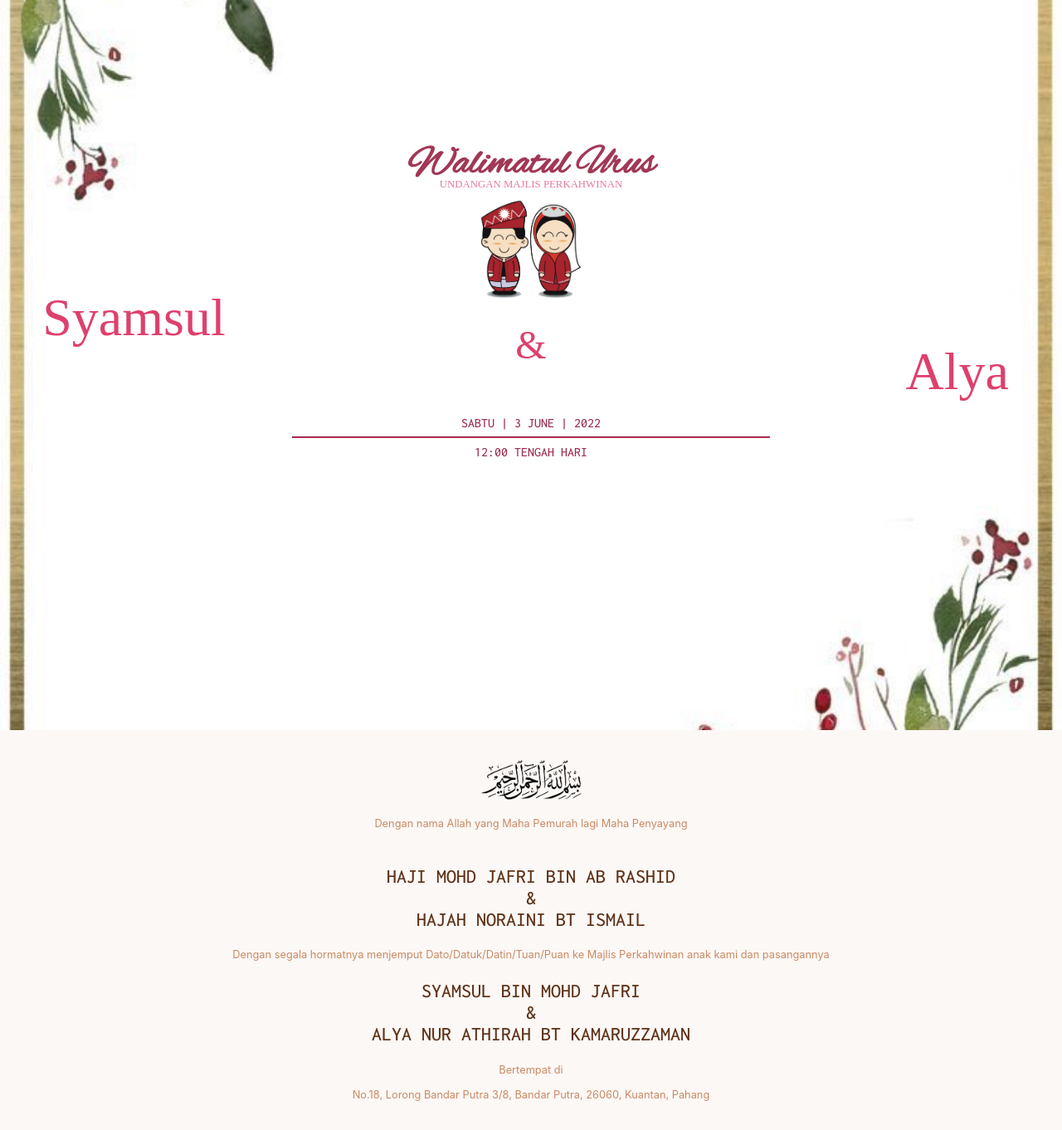
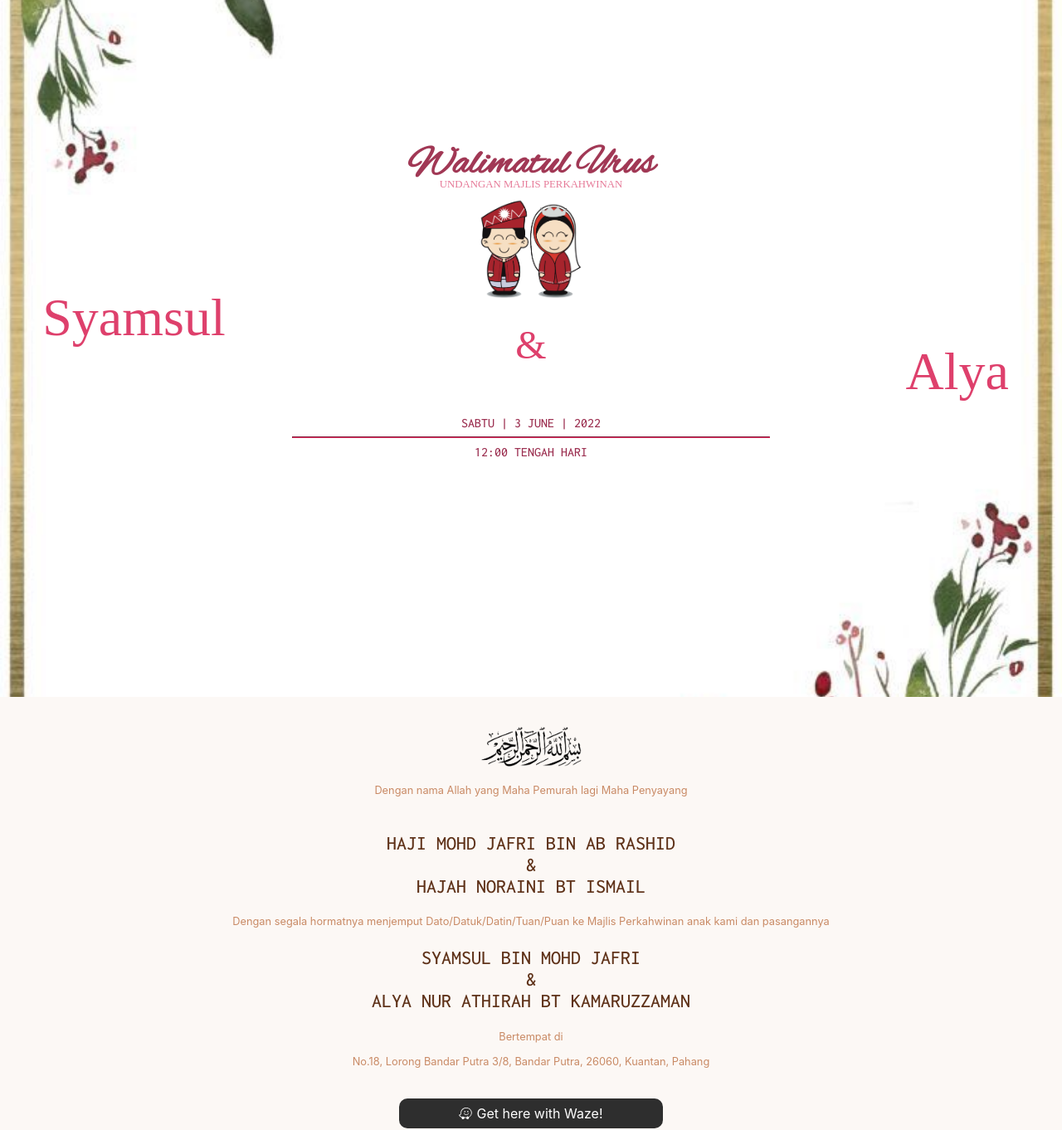
Before and after one commit to syamsulmj/wedding-card, a Next.js app: page / in a window 1280 px wide. Shown: the top 1362 px of the page at 83% size. Built offline with nearby package versions, Linux system fonts and the light colour scheme; a web font is replaced by a local one.

Commit message:
Fix bg ui problems

```diff
--- a/styles/main/MainMobile.module.scss
+++ b/styles/main/MainMobile.module.scss
@@ -6,7 +6,8 @@
   -moz-background-size: cover;
   -o-background-size: cover;
   background-size: cover;
-  height: 110vh;
+  height: 105vh;
+  overflow: hidden;
 
   .content {
     top: 50;
@@ -68,7 +69,7 @@
 }
 
 .secondMain {
-  height: 100vh;
+  height: 110vh;
   background-color: #fcf8f5;
   text-align: center;
   padding-top: 2em;
```
